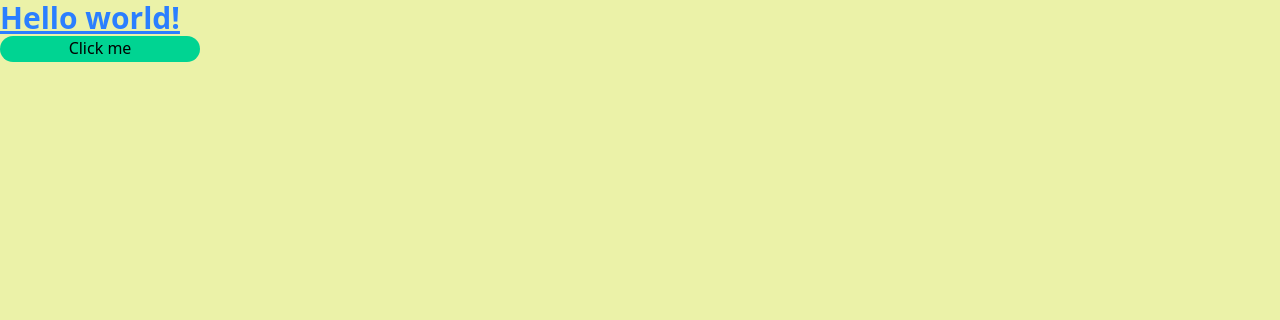
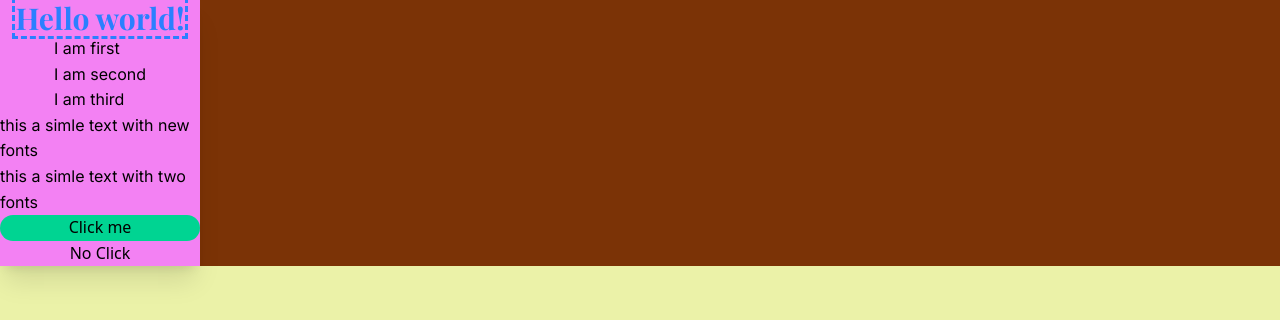
Before and after one commit to Olena457/tastyfood-typescript, a React (Vite) app: page / in a window 1280 px wide. Shown: the top 320 px of the page. Built offline with nearby package versions, Linux system fonts and the light colour scheme.

Commit message:
corected styles tailwind preconected fonts

```diff
--- a/index.html
+++ b/index.html
@@ -5,19 +5,6 @@
     <link rel="icon" type="image/svg+xml" href="/vite.svg" />
     <meta name="viewport" content="width=device-width, initial-scale=1.0" />
     <title>TastyFood</title>
-
-    <link rel="preconnect" href="https://fonts.googleapis.com" />
-    <link rel="preconnect" href="https://fonts.gstatic.com" crossorigin />
-
-    <link
-      href="https://fonts.googleapis.com/css2?family=Playfair+Display:wght@600;700&display=swap"
-      rel="stylesheet"
-    />
-    <link
-      href="https://fonts.googleapis.com/css2?family=Inter:wght@400;500&display=swap"
-      rel="stylesheet"
-    />
-
     <link href="/src/index.css" rel="stylesheet" />
   </head>
   <body>
--- a/package.json
+++ b/package.json
@@ -11,8 +11,10 @@
   },
   "dependencies": {
     "@reduxjs/toolkit": "^2.8.2",
+    "@tailwindcss/postcss": "^4.1.11",
     "@tailwindcss/vite": "^4.1.11",
     "axios": "^1.10.0",
+    "postcss": "^8.5.6",
     "react": "^19.1.0",
     "react-dom": "^19.1.0",
     "react-redux": "^9.2.0",
--- /dev/null
+++ b/postcss.config.mjs
@@ -0,0 +1,5 @@
+export default {
+  plugins: {
+    "@tailwindcss/postcss": {},
+  },
+};
--- a/src/App.tsx
+++ b/src/App.tsx
@@ -4,10 +4,23 @@
 const App: React.FC = () => {
   return (
     <>
-      <h1 className="text-3xl font-bold  underline text-blue-500">
-        Hello world!
-      </h1>
-      <button className="bg-emerald-400  rounded-4xl w-50">Click me</button>
+      <div className="bg-blue-500 sm:bg-red-500 lg:bg-amber-900">
+        <div className="card rounded-none">
+          <h1 className="text-3xl font-bold  outline-dashed text-blue-500">
+            Hello world!
+          </h1>
+          <ul>
+            <li>I am first </li>
+            <li>I am second</li>
+            <li>I am third</li>
+          </ul>
+          <p>this a simle text with new fonts</p>
+          <p>this a simle text with two fonts</p>
+
+          <button className="bg-emerald-400  rounded-4xl w-50">Click me</button>
+          <button className="my-custom-button"> No Click </button>
+        </div>
+      </div>
     </>
   );
 };
--- a/src/index.css
+++ b/src/index.css
@@ -1,5 +1,19 @@
+@import url("https://fonts.googleapis.com/css2?family=Playfair+Display:wght@600;700&display=swap");
+@import url("https://fonts.googleapis.com/css2?family=Inter:wght@400;500&display=swap");
 @import "tailwindcss";
 
+:root {
+  --font-playfair-display: "Playfair Display", serif;
+  --font-inter: "Inter", sans-serif;
+  --screens-sm: 480px;
+  --screens-md: 768px;
+  --screens-lg: 1024px;
+  --screens-xl: 1280px;
+  --screens-2xl: 1536px;
+  --color-byby-200: oklch(76.864% 0.19529 327.246);
+}
+
+@layer base {
   html {
     scroll-behavior: smooth;
   }
@@ -10,3 +24,67 @@ body {
     background-color: #ebf2a8;
     line-height: 1.6;
   }
+  h1,
+  h2,
+  h3,
+  h4,
+  h5,
+  h6 {
+    font-family: var(--font-playfair-display);
+  }
+  P {
+    font-family: var(--font-inter);
+  }
+  li {
+    font-family: var(--font-inter);
+  }
+}
+
+@layer components {
+  .card {
+    display: flex;
+    flex-direction: column;
+    align-items: center;
+    background-color: var(--color-byby-200);
+    border-radius: var(--rounded-4xl);
+    padding: var(--spacing-6);
+    box-shadow: var(--shadow-xl);
+
+    width: var(--width-prose);
+    width: 200px;
+    height: auto;
+  }
+
+  /* .my-custom-button {
+    display: flex;
+    align-items: center;
+    background-color: blueviolet;
+    color: white;
+    border-radius: 20px;
+    padding: 15px;
+    font-size: 1rem;
+  } */
+}
+
+/* my own class for tailwind can use in code  */
+/* @layer utilities {
+  .rounded-4xl {
+    border-radius: 2rem;
+  }
+  .w-50 {
+    width: 12.5rem;
+  }
+}  */
+/* @layer components {
+  .my-responsive-component {
+    padding: 1rem;
+
+    @media (min-width: var(--screens-sm)) {
+      padding: 2rem;
+    }
+
+    @media (min-width: var(--screens-md)) {
+      padding: 1.25rem;
+    }
+  }
+} */
--- a/tailwind.config.ts
+++ /dev/null
@@ -1,28 +0,0 @@
-// tailwind.config.ts
-import type { Config } from "tailwindcss";
-
-const config: Config = {
-  content: ["./index.html", "./src/**/*.{js,ts,jsx,tsx}"],
-  theme: {
-    screens: {
-      sm: "480px", // Mobile
-      md: "768px", // Medium
-      lg: "1024px", // Large
-      xl: "1280px", // Extra
-      "2xl": "1536px", // 2 Extra large
-    },
-    extend: {
-      fontFamily: {
-        display: ["Playfair Display", "serif"],
-        sans: ["Inter", "sans-serif"],
-      },
-      //  нові кольори, шрифти, тощо, не змінюючи стандартні
-      // colors: {
-      //   'my-custom-color': '#abcdef',
-      // },
-    },
-  },
-  plugins: [], // додати  додаткові плагіни Tailwind CSS
-};
-
-export default config;
```
Also changed, not shown: src/components/ButtonBase/ButtonBase.tsx (+9 -0 lines), 1 other file (tests, documents, lock files or other folders). Lines whose indentation alone changed are shown as unchanged.
